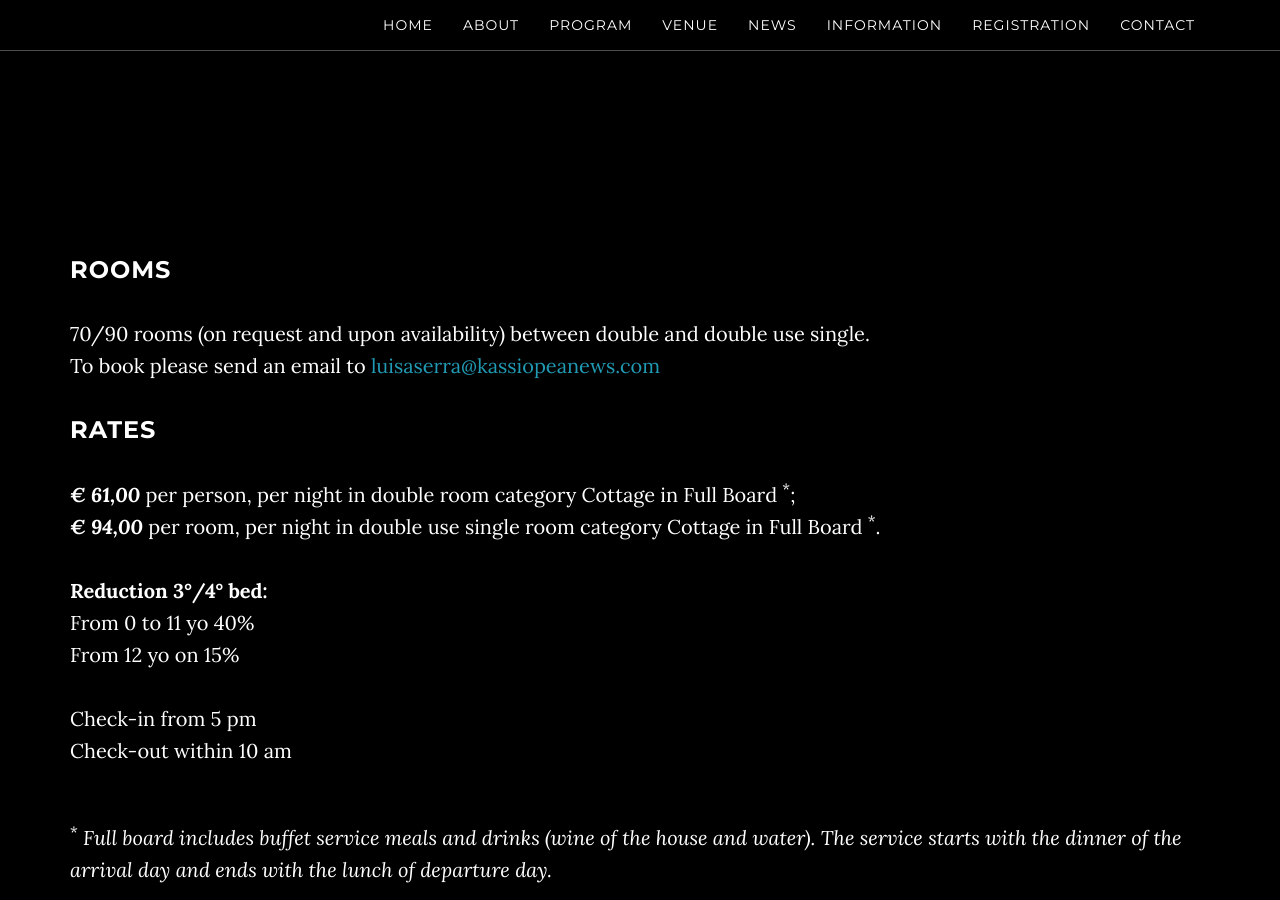
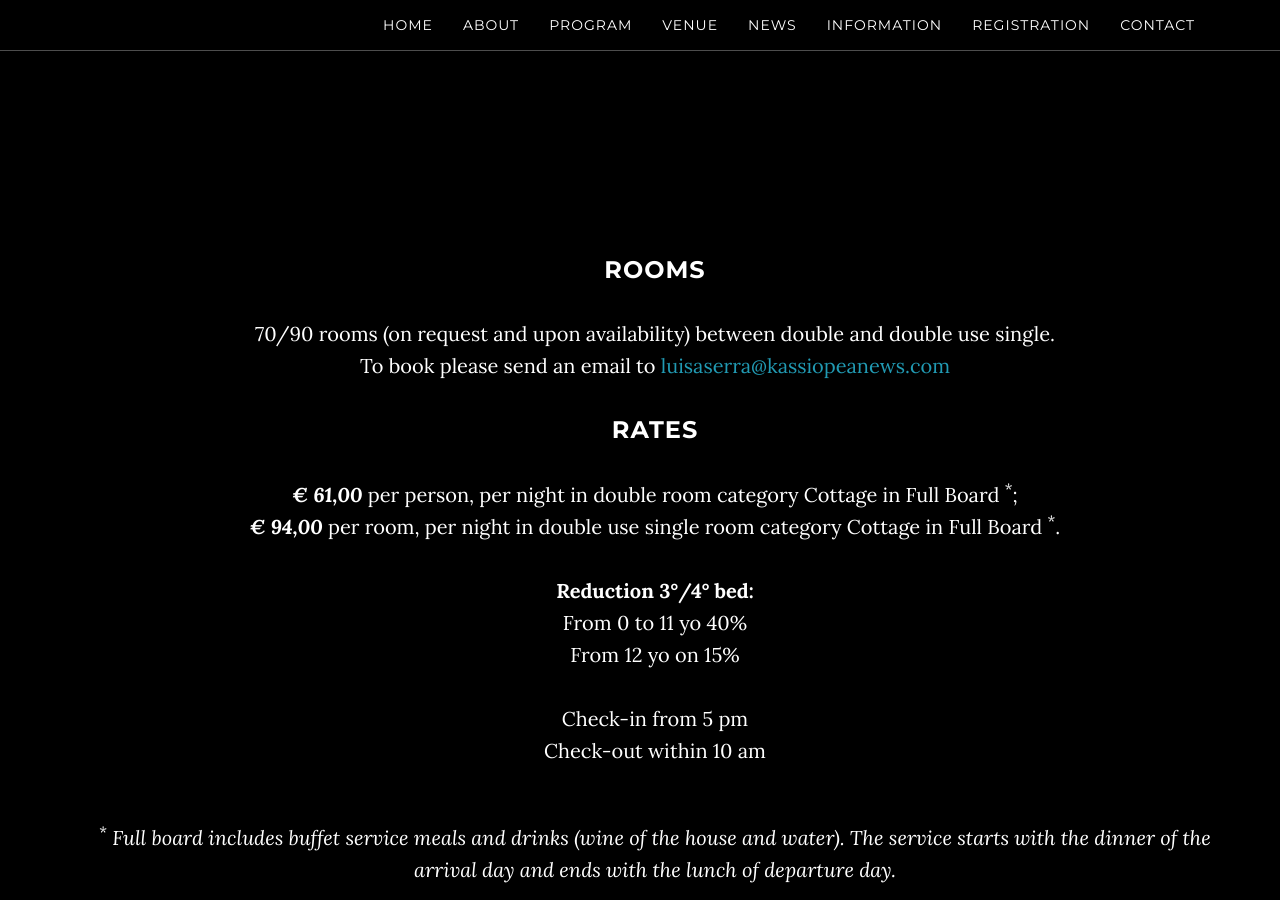
Before and after one commit to breakingthelimits/supereddington2018, a Jekyll site: the page built from index.html, in a window 1280 px wide and 900 px high, scrolled down 3659 px. Built offline with Jekyll 4.4.1, drawn with Linux system fonts in a browser that asks for light colours.

Commit message:
Update venue.html

```diff
--- a/_includes/venue.html
+++ b/_includes/venue.html
@@ -39,7 +39,7 @@
             </div>
         </div>
 
-     <section id="about" class="container content-section text-left">
+     <section id="about" class="container content-section text-center-left">
          <div class="row">
                <h3> ROOMS </h3>
                <p> 70/90 rooms (on request and upon availability) between double and double use single. <br />
```
